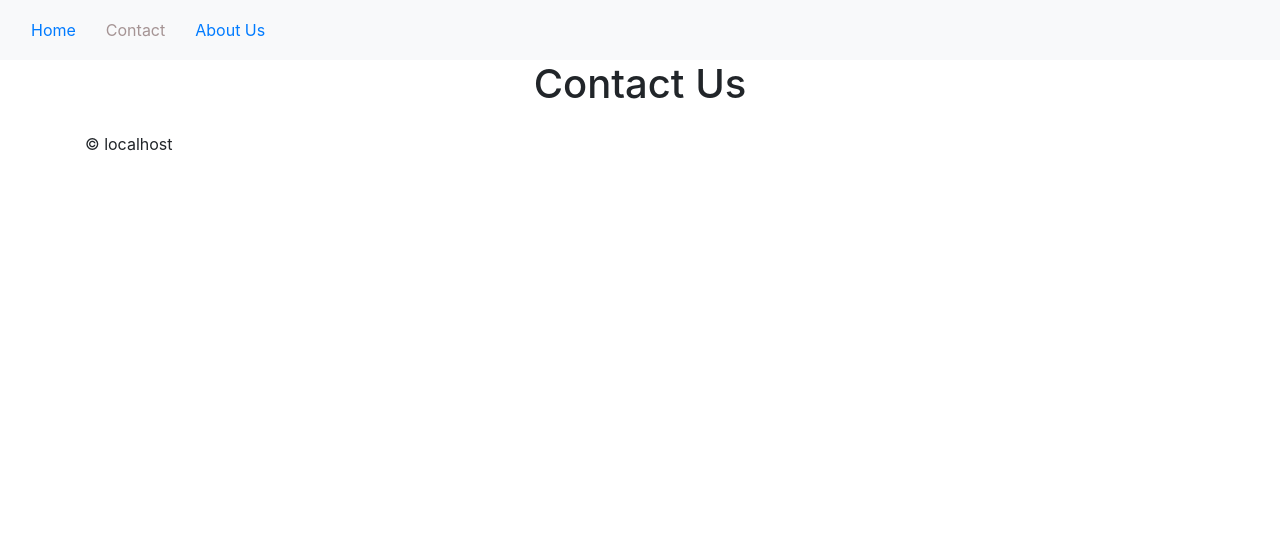
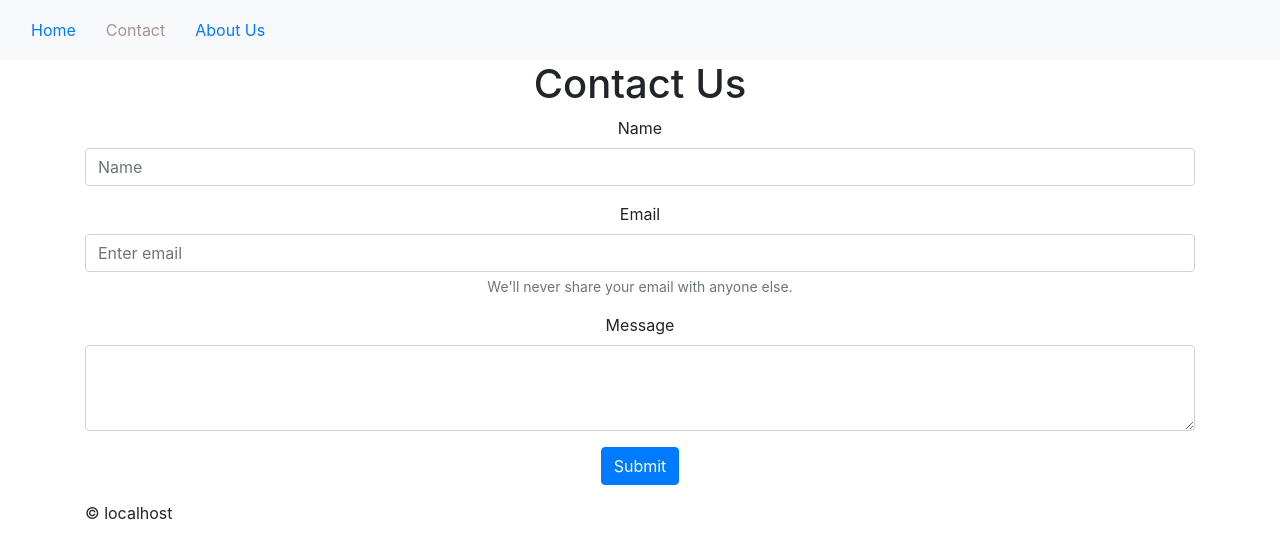
Before and after one commit to hovhannisyan-code/react-tutorial, a React (Create React App) app: page /contact in a window 1280 px wide. Shown: the top 558 px of the page. Built offline with nearby package versions, Linux system fonts and the light colour scheme.

Commit message:
homework lesson 20

```diff
--- a/src/App.js
+++ b/src/App.js
@@ -1,7 +1,7 @@
 import { Component } from 'react';
 import Navbar from './Components/Navbar/Navbar';
 import Footer from './Components/Footer/Footer';
-import { Route, Switch } from 'react-router-dom';
+import { Route, Switch, Redirect } from 'react-router-dom';
 import './App.css';
 /**
  * Pages
@@ -30,7 +30,7 @@ const pages = [
     component: SingleTask
   },
   {
-    path: "/*",
+    path: "/404",
     component: NotFound
   }
 ];
@@ -54,6 +54,7 @@ class App extends Component {
           <Navbar />
           <Switch>
             {pagesList}
+            <Redirect to="/404" />
           </Switch>
           <Footer />
         </div>
--- /dev/null
+++ b/src/Components/Form/Form.jsx
@@ -0,0 +1,33 @@
+import React from 'react';
+import { Form, Button } from "react-bootstrap";
+class ContactForm extends React.Component {
+    render() {
+        return (
+            <Form>
+                <Form.Group controlId="formBasicName">
+                    <Form.Label>Name</Form.Label>
+                    <Form.Control type="text" placeholder="Name" />
+                </Form.Group>
+
+                <Form.Group controlId="formBasicEmail">
+                    <Form.Label>Email</Form.Label>
+                    <Form.Control type="email" placeholder="Enter email" />
+                    <Form.Text className="text-muted">
+                        We'll never share your email with anyone else.
+                    </Form.Text>
+                </Form.Group>
+
+                <Form.Group controlId="formBasicMessage">
+                    <Form.Label>Message</Form.Label>
+                    <Form.Control as="textarea" rows={3} />
+                </Form.Group>
+
+                <Button variant="primary" type="submit">
+                    Submit
+                </Button>
+            </Form>
+        )
+    }
+}
+
+export default ContactForm;
--- a/src/Components/Loader/Preloader.jsx
+++ b/src/Components/Loader/Preloader.jsx
@@ -1,14 +1,14 @@
 import styles from './preloader.module.css';
 const Preloader = () => {
     return (
-        <section className={styles.section}>
+        <div className={styles.section}>
             <div className={styles.preloader}>
                 <div></div>
                 <div></div>
                 <div></div>
             </div>
             <span className={styles.loader_text}>React Js</span>
-        </section>
+        </div>
     )
 }
 export default Preloader;
--- a/src/Components/Loader/preloader.module.css
+++ b/src/Components/Loader/preloader.module.css
@@ -1,11 +1,15 @@
 
 .section{
-  height: 80vh;
+  height: 100%;
+  top: 0;
+  position: fixed;
+  width: 100%;
   display: flex;
   align-items: center;
   justify-content: center;
   flex-direction: column;
   z-index: 99999999999;
+  background: #9e939380;
 }
 
 .preloader {
@@ -15,7 +19,6 @@
   justify-content: space-between;
   width: 60px;
   height: 60px;
-  z-index: 99999999999;
 }
 
 .preloader div {
--- a/src/Components/Modals/TaskModal.jsx
+++ b/src/Components/Modals/TaskModal.jsx
@@ -16,6 +16,7 @@ class TaskModal extends React.PureComponent {
             date: props.editTask ? new Date(props.editTask.date) : new Date()
         }
         this.inputRef = React.createRef();
+        console.log('props',props)
     }
 
     handleChange = (e) => {
@@ -47,6 +48,7 @@ class TaskModal extends React.PureComponent {
     }
     render() {
         const { title, description, date, edit } = this.state;
+        console.log('date',date)
         const { onHide } = this.props;
         return (
             <Modal
--- a/src/Components/Pages/Contact/Contacts.jsx
+++ b/src/Components/Pages/Contact/Contacts.jsx
@@ -1,11 +1,19 @@
 import React from 'react';
+import ContactForm from '../../Form/Form'
+import { Container, Row, Col } from 'react-bootstrap';
+class Contact extends React.Component {
+    render() {
+        return (
+            <Container>
+                <h1>Contact Us</h1>
+                <Row>
+                    <Col>
+                        <ContactForm />
+                    </Col>
+                </Row>
 
-class Contact extends React.Component {
-    render () {
-        return (
-            <div>
-                <h1>Contact Us</h1>
-            </div>
+            </Container>
+
         )
     }
 }
--- a/src/Components/Pages/SingleTask/SingleTask.jsx
+++ b/src/Components/Pages/SingleTask/SingleTask.jsx
@@ -6,6 +6,7 @@ import { Button } from 'react-bootstrap';
 import DateYMD from '../../helpers/date';
 import Confirm from '../../Modals/Confirm';
 import TaskModal from '../../Modals/TaskModal';
+import Preloader from "../../Loader/Preloader";
 
 class SingleTask extends React.Component {
     constructor(props) {
@@ -13,7 +14,8 @@ class SingleTask extends React.Component {
         this.state = {
             singleTask: null,
             showModal: false,
-            openTaskModal: false
+            openTaskModal: false,
+            loading: false
         }
     }
     handleToggleModal = () => {
@@ -24,6 +26,9 @@ class SingleTask extends React.Component {
     handleDelete = () => {
         const { _id } = this.state.singleTask;
         const { history } = this.props;
+        this.setState({
+            loading: true
+        });
         fetch(`http://localhost:3001/task/${_id}`, {
             method: "DELETE",
             headers: {
@@ -35,6 +40,9 @@ class SingleTask extends React.Component {
                 if (data.error) {
                     throw data.error;
                 }
+                this.setState({
+                    loading: false
+                });
                 history.push("/");
             })
             .catch(error => {
@@ -50,6 +58,9 @@ class SingleTask extends React.Component {
     handleCatchValue = (taskdata) => {
         if (!taskdata.title || !taskdata.description) return;
         taskdata.date = DateYMD(taskdata.date);
+        this.setState({
+            loading: true
+        });
         fetch(`http://localhost:3001/task/${taskdata._id}`, {
             method: "PUT",
             body: JSON.stringify(taskdata),
@@ -62,17 +73,26 @@ class SingleTask extends React.Component {
                 if (data.error) {
                     throw data.error;
                 }
-                console.log(data)
+                this.handleToggleTaskModal();
                 this.setState({
-                    singleTask:data
-                })
+                    singleTask: data
+                });
+
             })
             .catch(error => {
                 console.log(error)
             })
+            .finally(() => {
+                this.setState({
+                    loading: false
+                });
+            });
     }
     componentDidMount() {
         const { id } = this.props.match.params;
+        this.setState({
+            loading: true
+        });
         fetch(`http://localhost:3001/task/${id}`)
             .then(res => res.json())
             .then(data => {
@@ -80,23 +100,30 @@ class SingleTask extends React.Component {
                     throw data.error;
                 }
                 this.setState({
-                    singleTask: data
+                    singleTask: data,
+                    loading: false
                 })
             })
             .catch(error => {
+                const { history } = this.props;
+                history.push("/404");
                 console.log('error', error);
             })
+            .finally(() => {
+                this.setState({
+                    loading: false
+                });
+            });
     }
     render() {
         const {
             singleTask,
             showModal,
-            openTaskModal
+            openTaskModal,
+            loading
         } = this.state;
-        if (!singleTask) {
-            return <div>
-                Loading...
-                    </div>
+        if (!singleTask) { // todo check error from server
+            return  <Preloader />
         }
         return (
             <div className={styles.taskpage}>
@@ -129,6 +156,7 @@ class SingleTask extends React.Component {
                     onHide={this.handleToggleTaskModal}
                     onSubmit={this.handleCatchValue}
                 />}
+                {loading && <Preloader />}
             </div>
         )
     }
--- a/src/Components/Pages/ToDo/ToDo.jsx
+++ b/src/Components/Pages/ToDo/ToDo.jsx
@@ -64,7 +64,7 @@ class ToDo extends Component {
             this.setState({
                 loading: true
             });
-            fetch("http://localhost:3001/t", {
+            fetch("http://localhost:3001/task", {
                 method: 'POST',
                 body: JSON.stringify(taskdata),
                 headers: {
@@ -259,6 +259,7 @@ class ToDo extends Component {
         });
         return (
             <>
+                <div>
                     <Container className="todo-list">
                         <h1 className="welcome">To do list</h1>
                         <Row className="justify-content-center my-5">
@@ -306,7 +307,8 @@ class ToDo extends Component {
                         onHide={this.handleToggleTaskModal}
                         onSubmit={this.handleCatchValue}
                     />}
-                { loading && <Preloader/>}
+                    {loading && <Preloader />}
+                </div>
             </>
         )
     }
```
Also changed, not shown: 1 other file (tests, documents, lock files or other folders). Lines whose indentation alone changed are shown as unchanged.
